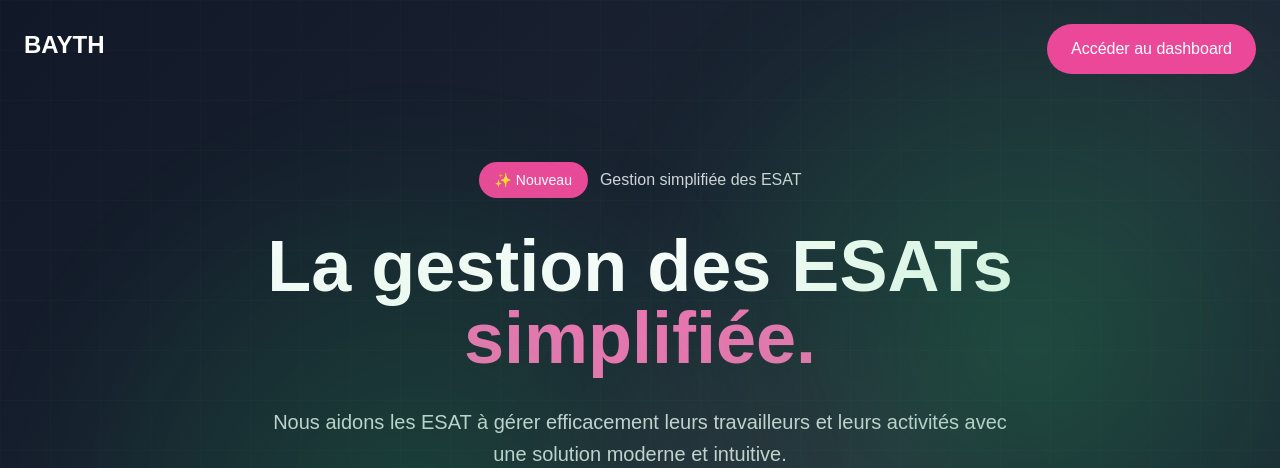
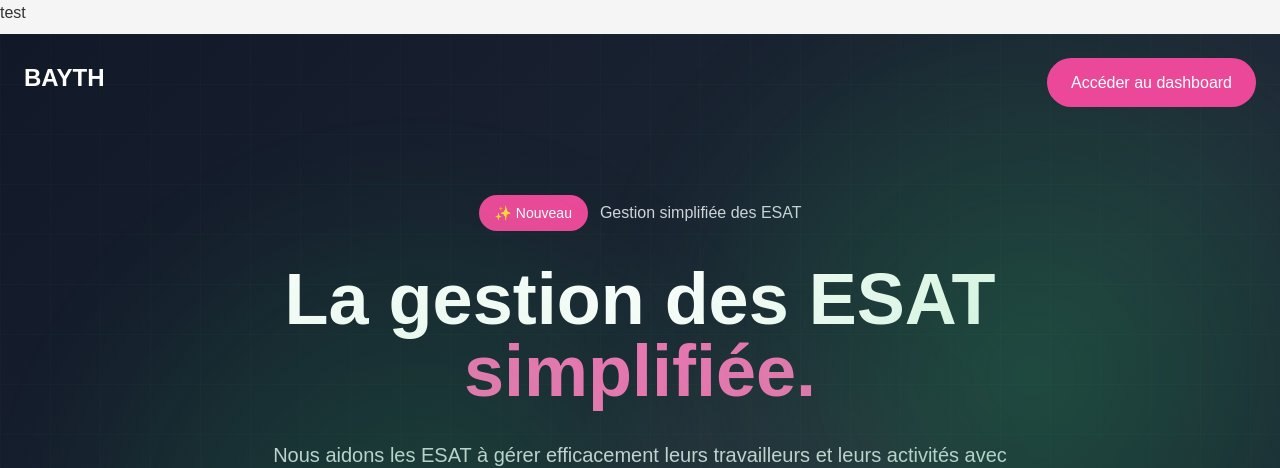
Before and after one commit to ValentinRndn/esat_app, a Nuxt app in the folder esat-dashboard/: page / in a window 1280 px wide. Shown: the top 468 px of the page. Built offline with nearby package versions, Linux system fonts and the light colour scheme; no server answers.

Commit message:
Add a test header to app.vue and correct typo in index.vue title

```diff
--- a/esat-dashboard/app.vue
+++ b/esat-dashboard/app.vue
@@ -1,4 +1,5 @@
 <template>
+  <h1>test</h1>
   <NuxtLayout>
     <NuxtPage />
   </NuxtLayout>
--- a/esat-dashboard/pages/index.vue
+++ b/esat-dashboard/pages/index.vue
@@ -32,7 +32,7 @@
 
         <!-- Main Title -->
         <h1 class="text-5xl md:text-6xl lg:text-7xl font-bold text-white mb-8 leading-tight">
-          La gestion des ESATs<br>
+          La gestion des ESAT<br>
           <span class="text-pink-400">simplifiée.</span>
         </h1>
 
```
